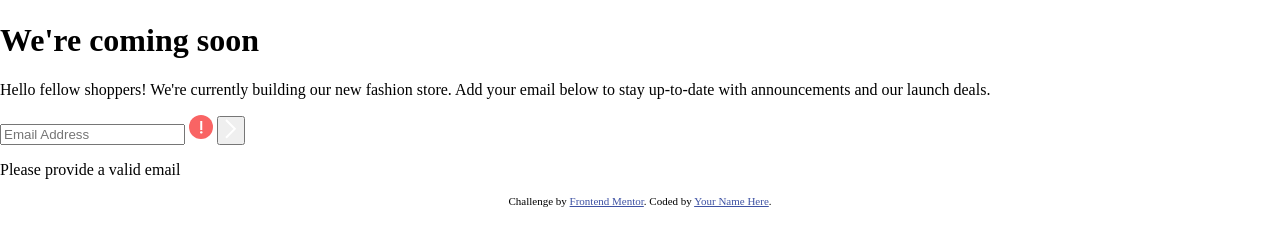
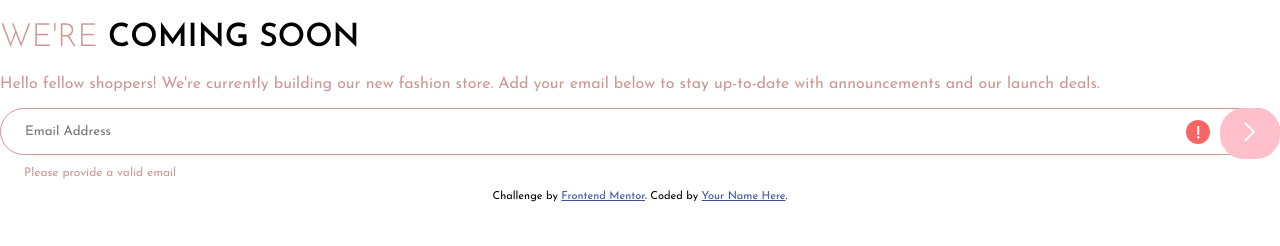
Before and after one commit to MishaHernandez/coming-soon-page, a plain HTML site: page index.html in a window 1280 px wide. Shown: the part 36-282 px from the top of the page. Drawn offline with Linux system fonts and the light colour scheme.

Commit message:
applied base styles.

```diff
--- a/index.html
+++ b/index.html
@@ -22,7 +22,7 @@
 
   <main class="main">
 
-    <h1 class="main__title"><span>We're</span> coming soon</h1>
+    <h1 class="main__title"><span class="main__title-span">We're</span> coming soon</h1>
 
     <p class="main__paragraph">
       Hello fellow shoppers! We're currently building our new fashion store.
@@ -31,7 +31,7 @@
 
     <form class="form">
       <input class="form__email" type="email" placeholder="Email Address" title="E-mail">
-      <img class="error-icon" src="images/icon-error.svg" alt="error icon">
+      <img class="form__error-icon" src="images/icon-error.svg" alt="error icon">
       <button id="submit" class="form__btn-submit" type="submit" title="Submit button">
         <img src="images/icon-arrow.svg" alt="arrow icon">
       </button>
--- a/style.css
+++ b/style.css
@@ -14,10 +14,50 @@ body {
     margin: 0;
     padding: 0;
     font-size: 16px;
+    font-family: var(--font-josefin);
 }
 
 /* Main component Styles */
-
+.main__title {
+    text-transform: uppercase;
+}
+.main__title-span {
+    color: var(--desaturated-red);
+    font-weight: 300;
+}
+.main__paragraph {
+    color: var(--desaturated-red);
+}
+.form {
+    position: relative;
+}
+.form__email {
+    font-family: inherit;
+    padding: 1rem 1.5rem;
+    border: 1px solid var(--desaturated-red);
+    border-radius: 2rem 2rem;
+    width: 100%;
+}
+.form__error-icon {
+    position: absolute;
+    right: 70px;
+    top: 12px;
+}
+.form__btn-submit {
+    border: none;
+    background-color: pink;
+    padding: 14px 1.5rem;
+    border-radius: 1.5rem;
+    cursor: pointer;
+    position: absolute;
+    right: 0;
+    top: 0;
+}
+.form__error-msg {
+    color: var(--desaturated-red);
+    font-size: 12px;
+    margin-left: 1.5rem;
+}
 
 /* complementary classes */
 .attribution {
```
